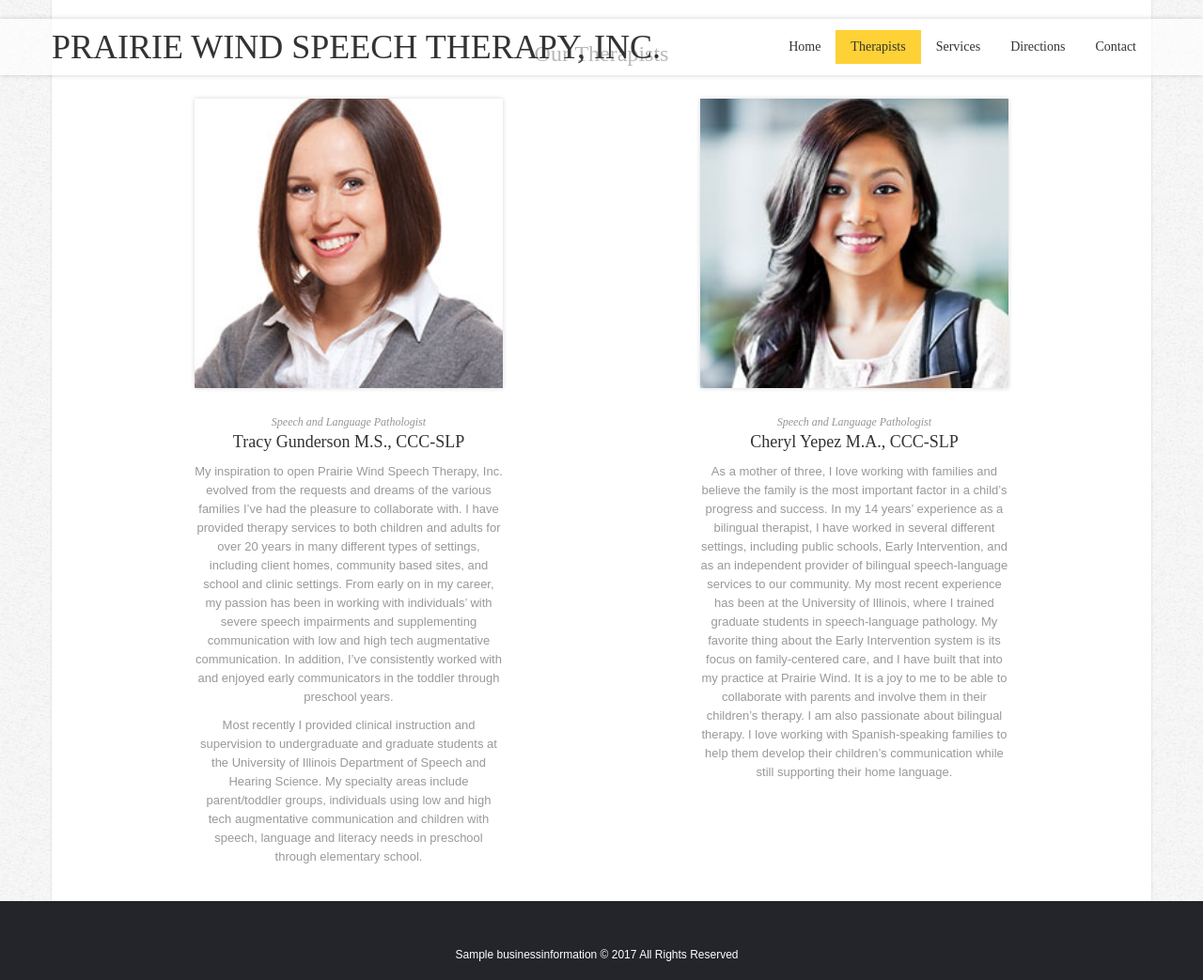
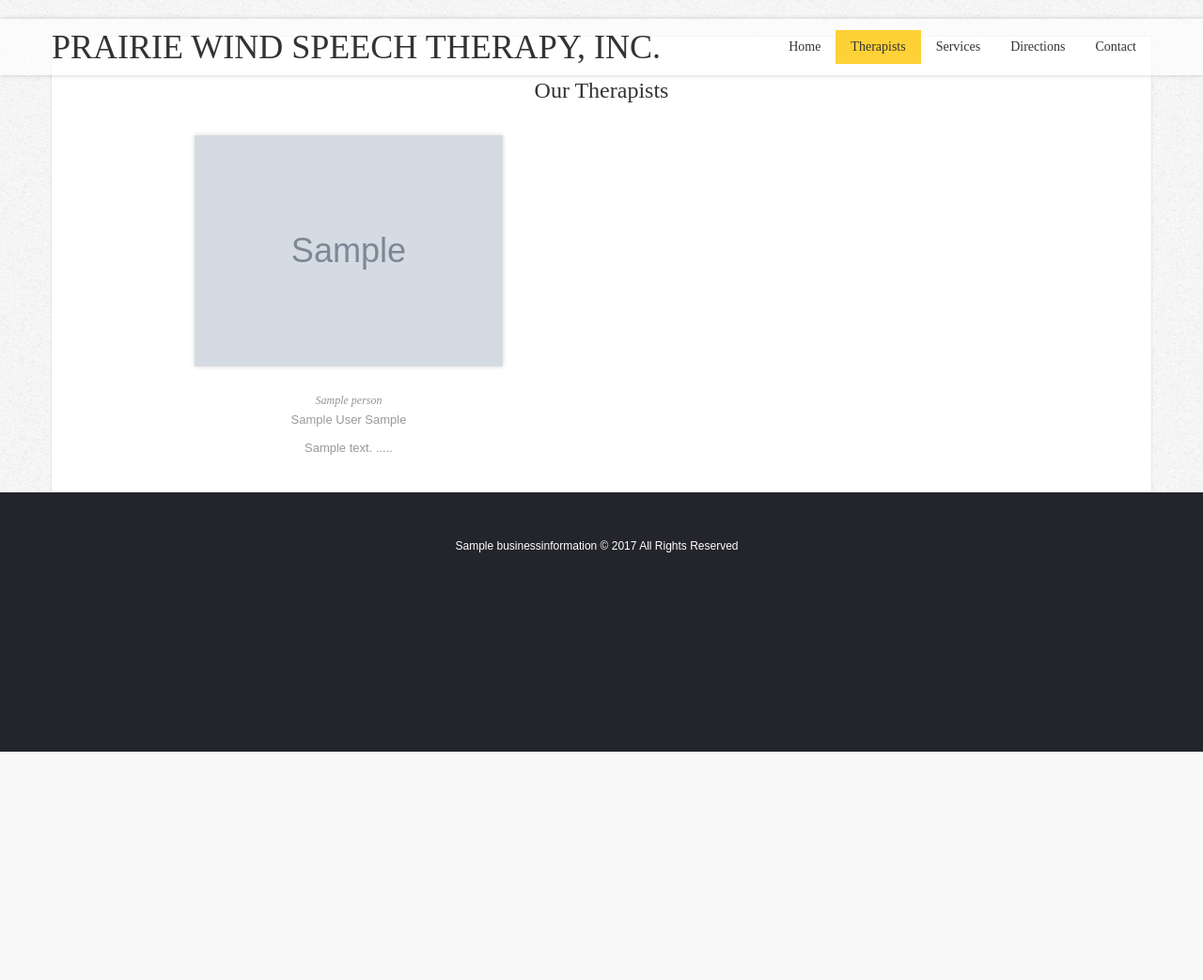
Before and after one commit to jongund/pws2, a Django app: page /people/ in a window 1280 px wide. Shown: the whole page at 94% size. After the commit the page ends 800 px from the top, so only its background shows below. Run offline with Django 3.2, Linux system fonts and the light colour scheme; tables that the repository leaves empty hold one stand-in row (values such as "Sample post"); grey boxes marked "Sample" are stand-in pictures; some libraries are stand-ins or nearby versions; some web fonts are replaced.

Commit message:
updated tamplates

```diff
--- a/people/models.py
+++ b/people/models.py
@@ -39,6 +39,6 @@
 
     if self.description:
       self.description_html = self.description
-      self.short_desc_html  = self.description[:64]
+      self.short_desc_html  = self.description[:128]
 
     super(Person, self).save() # Call the "real" save() method.
--- a/programs/models.py
+++ b/programs/models.py
@@ -37,6 +37,6 @@
 
     if self.description:
       self.description_html = self.description
-      self.short_desc_html  = self.description[:64]
+      self.short_desc_html  = self.description[:128]
 
     super(Program, self).save() # Call the "real" save() method.
--- a/pws2/templates/show_people.html
+++ b/pws2/templates/show_people.html
@@ -4,42 +4,28 @@
 
 <!--content-->
 
-<div class="content">
+<div class="content" style="padding-top: 3em;">
     <div class="thumb-box3">
         <div class="container">
             <div class="box">
                 <h2>Our Therapists</h2>
                 <div class="row">
+                    {% for p in people %}
                     <div class="col-lg-1 col-md-1 col-sm-1 col-xs-1"></div>
-                    <div class="col-lg-4 col-md-4 col-sm-4 col-xs-4">
+                    <div class="col-lg-4 col-md-4 col-sm-4 col-xs-4 wow fadeIn" data-wow-delay="0.3s">
                         <div class="thumb-pad1">
-                            <div class="thumbnail">
-                                <figure><img src="{% static 'img/page1_pic1.jpg' %}" alt="" width="25%"></figure>
+                            <div id="id_person{{p.id}}" class="thumbnail">
+                                <figure><img src="{% static p.picture %}" alt="" width="25%"></figure>
                                 <div class="caption">
-                                    <span>Speech and Language Pathologist</span>
-                                    <a href="#">Tracy Gunderson M.S., CCC-SLP</a>
-                                    <p>My inspiration to open Prairie Wind Speech Therapy, Inc. evolved from the requests and dreams of the various families I’ve had the pleasure to collaborate with. I have provided therapy services to both children and adults for over 20 years in many different types of settings, including client homes, community based sites, and school and clinic settings. From early on in my career, my passion has been in working with individuals’ with severe speech impairments and supplementing communication with low and high tech augmentative communication. In addition, I’ve consistently worked with and enjoyed early communicators in the toddler through preschool years.</p>
-
-                                    <p>Most recently I provided clinical instruction and supervision to undergraduate and graduate students at the University of Illinois Department of Speech and Hearing Science. My specialty areas include parent/toddler groups, individuals using low and high tech augmentative communication and children with speech, language and literacy needs in preschool through elementary school.</p>
-
-                                </div>
-                            </div>
-                        </div>
-                    </div>
-                    <div class="col-lg-2 col-md-2 col-sm-2 col-xs-2"></div>
-                    <div class="col-lg-4 col-md-4 col-sm-4 col-xs-4">
-                        <div class="thumb-pad1">
-                            <div class="thumbnail">
-                                <figure><img src="{% static 'img/page1_pic2.jpg' %}" alt=""></figure>
-                                <div class="caption">
-                                    <span>Speech and Language Pathologist</span>
-                                    <a href="#">Cheryl Yepez M.A., CCC-SLP</a>
-                                    <p>As a mother of three, I love working with families and believe the family is the most important factor in a child’s progress and success. In my 14 years’ experience as a bilingual therapist, I have worked in several different settings, including public schools, Early Intervention, and as an independent provider of bilingual speech-language services to our community. My most recent experience has been at the University of Illinois, where I trained graduate students in speech-language pathology. My favorite thing about the Early Intervention system is its focus on family-centered care, and I have built that into my practice at Prairie Wind. It is a joy to me to be able to collaborate with parents and involve them in their children’s therapy. I am also passionate about bilingual therapy. I love working with Spanish-speaking families to help them develop their children’s communication while still supporting their home language.</p>
+                                    <span>{{p.title}}</span>
+                                    {{p.first_name}} {{p.last_name}} {{p.suffix}}</a>
+                                    <p>{{p.description_html}} .....</p>
                                 </div>
                             </div>
                         </div>
                     </div>
                     <div class="col-lg-1 col-md-1 col-sm-1 col-xs-1"></div>
+                    {% endfor %}
                 </div>
             </div>
         </div>
--- a/pws2/templates/show_services.html
+++ b/pws2/templates/show_services.html
@@ -10,7 +10,7 @@
             <div class="row programs">
                 {% for s in services %}
                 <div class="col-lg-6 col-md-6 col-sm-6 col-xs-12" style="margin-top: 2em">
-                    <div class="box maxheight">
+                    <div id="id_service{{s.id}}" class="box maxheight">
                       <strong>{{s.title}}</strong>
                       {{s.description|safe}}
                     </div>
--- a/services/models.py
+++ b/services/models.py
@@ -27,6 +27,6 @@
 
     if self.description:
       self.description_html = self.description
-      self.short_desc_html  = self.description[:64]
+      self.short_desc_html  = self.description[:128]
 
     super(Service, self).save() # Call the "real" save() method.
```
Also changed, not shown: pws2/templates/show_home.html (+9 -22 lines).
